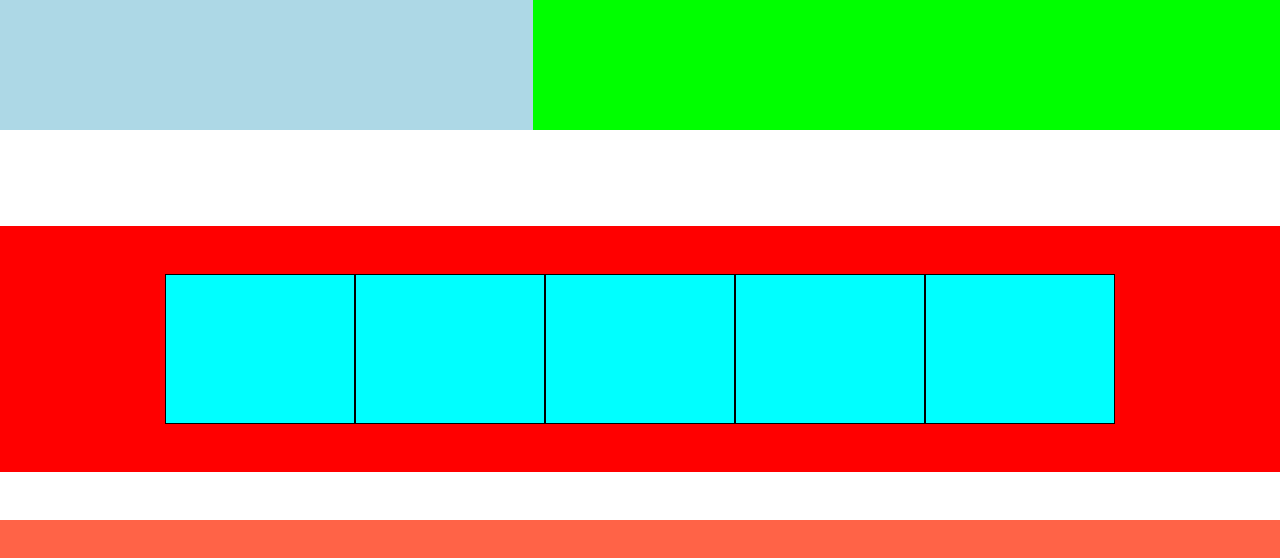
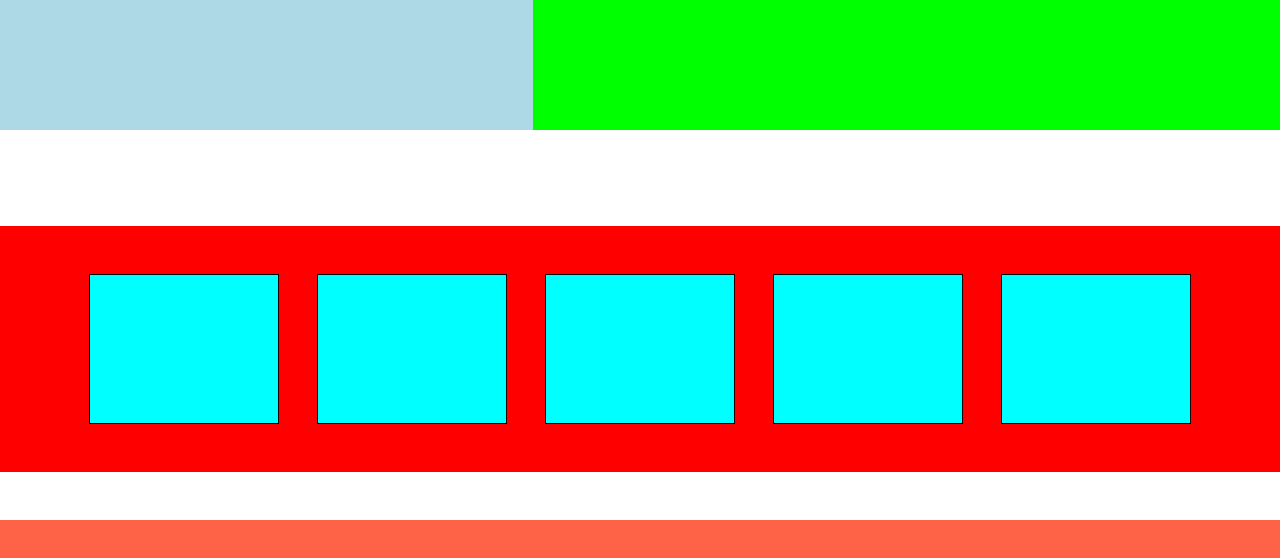
Before and after one commit to La-wii/htmlcss-playstation, a plain HTML site: page index.html in a window 1280 px wide. Shown: the part 1492-2050 px from the top of the page. Drawn offline with nearby package versions, Linux system fonts and the light colour scheme.

Commit message:
.cross-selling justify-content-md-around

```diff
--- a/index.html
+++ b/index.html
@@ -219,7 +219,7 @@
 
             <!-- start container -->
             <div class="container">
-                <div class="row justify-content-start justify-content-md-center">
+                <div class="row justify-content-start justify-content-md-around">
                     <div class="col-4 col-md-2 cross-selling-item">
 
                     </div>
```
